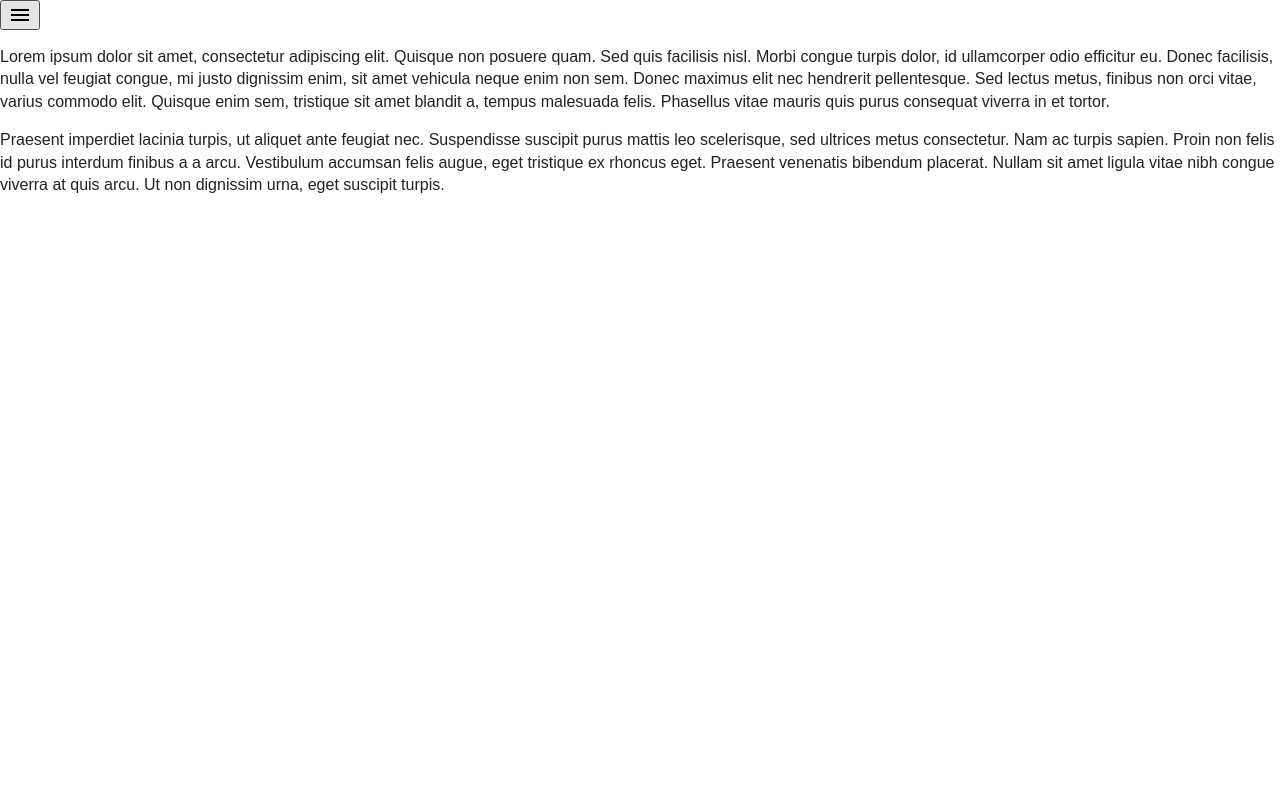
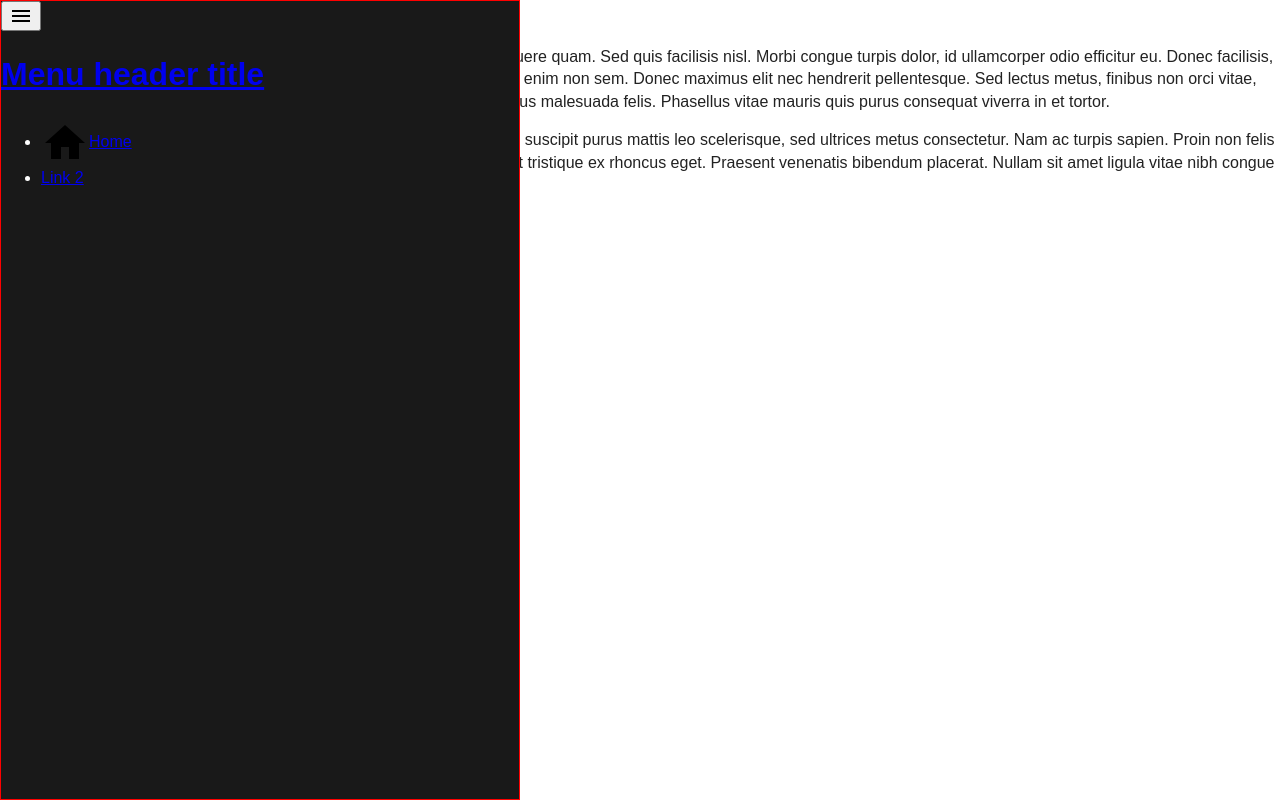
Before and after one commit to Licoti/rudylibrary, a plain HTML site: page burger/index.html in a window 1280 px wide. Both pictures are taken after a click on the button "Ouvrir le menu". Drawn offline with Linux system fonts and the light colour scheme.

Commit message:
Modification sur le JS

```diff
--- a/burger/css/burger.css
+++ b/burger/css/burger.css
@@ -21,7 +21,7 @@
 	-webkit-transition: all 1s cubic-bezier(0.75, 0.05, 0.2, 1);
 	transition: all 1s cubic-bezier(0.75, 0.05, 0.2, 1);
 }
-	.r_cloned-navigation.active {
+	.r_cloned-navigation.opened {
 		-webkit-transition: all 0.3s ease-out;
 		transition: all 0.3s ease-out;
 		-webkit-transform: translate(0);
--- a/burger/index.html
+++ b/burger/index.html
@@ -24,14 +24,14 @@
   </div>
 
 
-  <button class="r_navigation__title--burger" type="button" aria-label="Menu" tabindex="0">
+  <button class="r_navigation__title--burger" type="button" aria-label="Ouvrir le menu" tabindex="0">
     <svg width="24px" height="24px" viewBox="0 0 48 48" class="y04zAd"><path d="M6 36h36v-4H6v4zm0-10h36v-4H6v4zm0-14v4h36v-4H6z"></path></svg>
   </button>
 
   <main>
     <nav class="r_main-navigation">
       <div class="r_navigation--header">
-        <button class="r_navigation__title--burger" aria-label="Fermer le menu">
+        <button class="r_navigation__title--burger" type="button" aria-label="Fermer le menu">
           <svg width="24px" height="24px" viewBox="0 0 48 48" class="y04zAd"><path d="M6 36h36v-4H6v4zm0-10h36v-4H6v4zm0-14v4h36v-4H6z"></path></svg>
         </button>
         <h1 class="r_navigation__title"><a href="#">Menu header title</a></h1>
--- a/burger/js/main.js
+++ b/burger/js/main.js
@@ -1,9 +1,20 @@
 var r_burgerMenuGlobal = {
   init: function () {
+
     this.config ={
+      CSS:{
+        classes:{
+          opened:'opened',
+          active: 'active'
+        },
+        ids:{
+          container:'maincontainer'
+        }
+      },
       _buttonMenu: '.r_navigation__title--burger',
       _contentMenu: '.r_main-navigation',
       _contentMenuCloned: '.r_cloned-navigation',
+        isOpen: false
     };
 
     this.cloneMenu();
@@ -12,30 +23,45 @@ var r_burgerMenuGlobal = {
     this.debug();
   },
 
-  debug: function (){
+  debug: function () {
     console.log('Hello !');
   },
 
   toggleMenu: function () {
     [].forEach.call(document.querySelectorAll(this.config._buttonMenu), function(el) {
-      el.addEventListener('click', function() {
+      el.addEventListener('click', clickOpenMenu);
+    });
+
+    function clickOpenMenu () {
         [].map.call(document.querySelectorAll(r_burgerMenuGlobal.config._contentMenuCloned), function(element) {
-            element.classList.toggle("active");
+            element.classList.toggle(r_burgerMenuGlobal.config.CSS.classes.opened);
+
+            r_burgerMenuGlobal.config.isOpen = true;
         });
-      });
-    });
+    }
+
+
   },
 
   outsideMenu: function () {
-    window.addEventListener('click', function(e){
+/*    window.addEventListener('click', function(e){
       if (!document.getElementById('cloned-menu').contains(e.target)){
-        if (document.querySelector(r_burgerMenuGlobal.config._contentMenuCloned).classList.contains('active')) {
-          alert("Clicked in Box");
-          document.querySelector(r_burgerMenuGlobal.config._contentMenuCloned).classList.remove('active');
+        if (document.querySelector(r_burgerMenuGlobal.config._contentMenuCloned).classList.contains(r_burgerMenuGlobal.config.CSS.classes.active)) {
+          alert("Clicked out Box");
+          document.querySelector(r_burgerMenuGlobal.config._contentMenuCloned).classList.remove(r_burgerMenuGlobal.config.CSS.classes.opened);
         }
       }
-    });
+    });*/
+
+      window.addEventListener( 'click', function(ev) {
+          var target = ev.target;
+
+          if( r_burgerMenuGlobal.config.isOpen == true && !document.getElementById('cloned-menu').contains(ev.target)) {
+              alert('hello');
+          }
+      });
   },
+
 
   cloneMenu: function () {
     var el = document.querySelector(this.config._contentMenu),
@@ -46,6 +72,9 @@ var r_burgerMenuGlobal = {
   }
 };
 
-(function() {
-  r_burgerMenuGlobal.init();
-}());
+;(function(window) {
+
+    'use strict';
+    r_burgerMenuGlobal.init();
+
+})(window);
```
